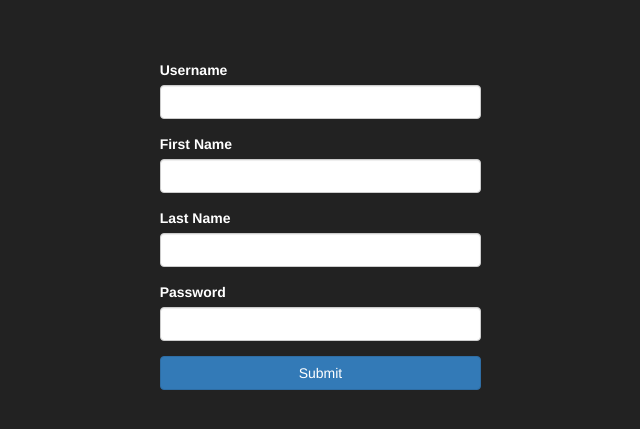
After one commit to KosmodiskMAX/cms2, a PHP site: page /admin/register.php in a window 1280 px wide. The commit adds this page. Shown: the top 429 px of the page, without its empty margins (432-1072 px from the left). Run offline with PHP 8.4, Linux system fonts and the light colour scheme; some libraries are stand-ins or nearby versions.

Commit message:
Register page

```diff
--- a/oop/admin/css/styles.css
+++ b/oop/admin/css/styles.css
@@ -58,3 +58,8 @@ background-color: #ddd;
 padding: 10px;
 
 }
+
+/* login page */
+#login-id label{
+    color: #fff;
+}
--- a/oop/admin/includes/database.php
+++ b/oop/admin/includes/database.php
@@ -14,7 +14,7 @@ class Database {
         $this->connection = new mysqli(DB_HOST,DB_USER,DB_PASS,DB_NAME);
 
         if($this->connection->connect_errno){
-            die("Database connection failed badly". $this->conection->connect_error);
+            die("Database connection failed badly". $this->connection->connect_error);
         }
 
     }
@@ -27,7 +27,7 @@ class Database {
 
     private function confirm_query($result){
         if(!$result){
-            die("Query FAILED" . $this->connection->connect_error);
+            die("Query FAILED" . $this->connection->error);
         }
     }
 
--- a/oop/admin/includes/header.php
+++ b/oop/admin/includes/header.php
@@ -2,7 +2,7 @@
 <?php require_once("init.php"); ?>
 
 <?php
-    if(basename($_SERVER['PHP_SELF'])!="login.php" && !$session->is_signed_in()){
+    if(basename($_SERVER['PHP_SELF'])!="login.php" && basename($_SERVER['PHP_SELF'])!="register.php" && !$session->is_signed_in()){
        redirect("login.php");
     }
 ?>
--- a/oop/admin/includes/init.php
+++ b/oop/admin/includes/init.php
@@ -1,7 +1,7 @@
 <?php
 
 defined('DS') ? null : define('DS', DIRECTORY_SEPARATOR);
-define('SITE_ROOT', DS . 'xampp' . DS . 'htdocs' . DS . 'Demo' . DS . 'oop');
+define('SITE_ROOT', DS . 'xampp' . DS . 'htdocs' . DS . 'Demo' . DS. 'cms' . DS . 'oop');
 defined('INCLUDES_PATH') ? null : define('INCLUDES_PATH', SITE_ROOT.DS.'admin'.DS);
 
 
--- a/oop/admin/includes/user.php
+++ b/oop/admin/includes/user.php
@@ -35,6 +35,9 @@
         public function delete_user(){
         if($this->delete()){
             $target_path = $this->upload_directory.DS.$this->user_image;
+            if($this->id == $session->user_id){
+                $session->logout();
+            }
             return unlink($target_path) ? true : false;
             }else{
                 return false;
--- /dev/null
+++ b/oop/admin/register.php
@@ -0,0 +1,85 @@
+<?php require_once("includes/header.php"); ?>
+
+
+<?php
+
+
+    if($session->is_signed_in()) {redirect("index.php");}
+
+
+    if(isset($_POST['submit'])){
+
+        $username = trim($_POST['username']);
+        $firstname = trim($_POST['firstname']);
+        $lastname = trim($_POST['lastname']);
+        $password = trim($_POST['password']);
+
+        if(empty($username) || empty($firstname) || empty($lastname) || empty($password)){
+            $the_message = "Username or password can't be empty";
+        }else{
+            $sql = "SELECT * FROM users WHERE username like '$username' ";
+            $user_found = User::find_by_query($sql);
+            if($user_found){
+                $the_message = "This username already exists";
+            }else{
+                $user = new User;
+                $user->username = $username;
+                $user->firstname = $firstname;
+                $user->lastname  = $lastname;
+                $user->password = $password;
+                $user->create();
+                redirect("login.php");
+            }
+        }
+    }else{
+        $the_message = "";
+        $username = "";
+        $firstname = "";
+        $lastname = "";
+        $password = "";
+    }
+
+
+?>
+
+
+
+<div class="col-md-4 col-md-offset-4">
+
+    <h4 class="bg-danger"><?php echo $the_message; ?></h4>
+
+    <form id="login-id" action="" method="post">
+
+        <div class="form-group">
+            <label for="username">Username</label>
+            <input type="text" class="form-control" name="username" value="<?php echo htmlentities($username); ?>" >
+
+        </div>
+        <div class="form-group">
+            <label for="firstname">First Name</label>
+            <input type="text" class="form-control" name="firstname" value="<?php echo htmlentities($firstname); ?>" >
+
+        </div>
+        <div class="form-group">
+            <label for="lastname">Last Name</label>
+            <input type="text" class="form-control" name="lastname" value="<?php echo htmlentities($lastname); ?>" >
+
+        </div>
+
+        <div class="form-group">
+            <label for="password">Password</label>
+            <input type="password" class="form-control" name="password" value="<?php echo htmlentities($password); ?>">
+
+        </div>
+
+
+        <div class="form-group">
+        <input type="submit" name="submit" value="Submit" class="btn btn-primary btn-block">
+
+        </div>
+
+
+    </form>
+
+
+</div>
```
Also changed, not shown: oop/admin/login.php (+7 -4 lines), oop/admin/images/200px-Batman-BenAffleck.jpg (added).
